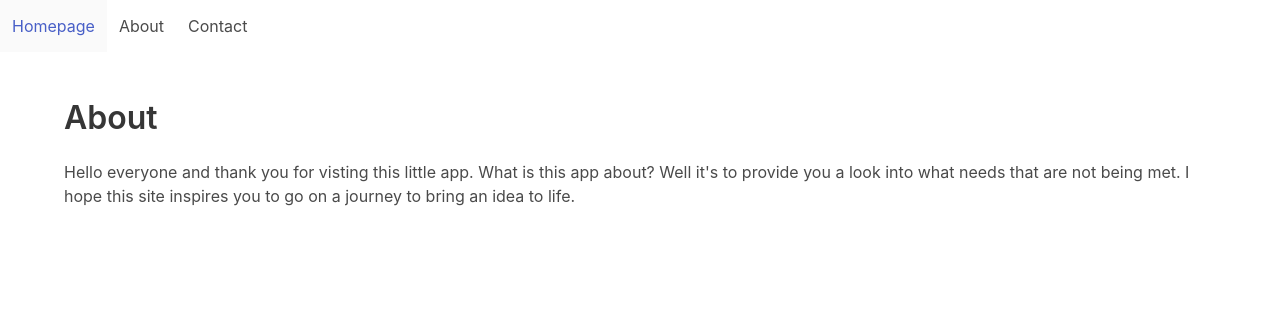
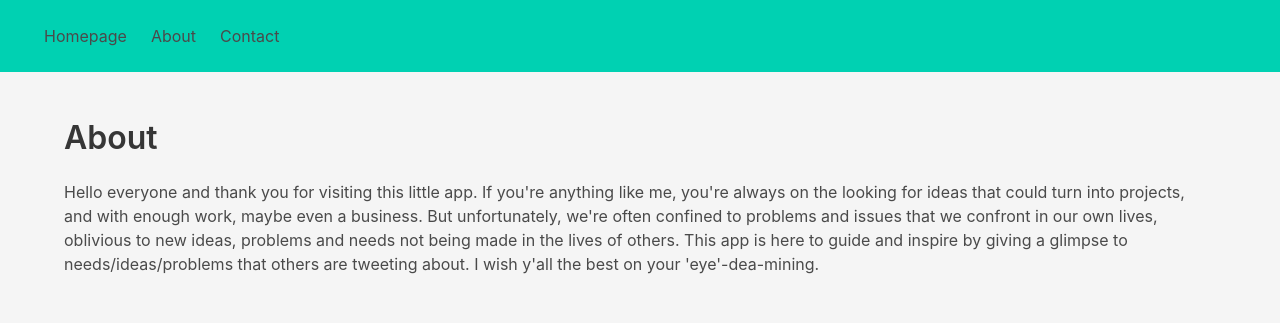
Before and after one commit to alfaiyma/eyedeabox, a Django app: page /about in a window 1280 px wide. Shown: the top 323 px of the page. Run offline with Django 3.2, Linux system fonts and the light colour scheme; some libraries are stand-ins or nearby versions.

Commit message:
last bit of ui touch ups

```diff
--- /dev/null
+++ b/eyedeabox/homepage/Content/About.txt
@@ -0,0 +1,6 @@
+    Hello everyone and thank you for visiting this little app.
+If you're anything like me, you're always on the looking for ideas that could turn into projects,
+and with enough work, maybe even a business. But unfortunately, we're often confined to problems and issues that we confront
+in our own lives, oblivious to new ideas, problems and needs not being made in the lives of others.
+This app is here to guide and inspire by giving a glimpse to needs/ideas/problems that others are tweeting about.
+I wish y'all the best on your 'eye'-dea-mining.
--- a/eyedeabox/homepage/templates/homepage/genericArticle.html
+++ b/eyedeabox/homepage/templates/homepage/genericArticle.html
@@ -8,14 +8,13 @@
   <link rel="stylesheet" href="https://cdn.jsdelivr.net/npm/bulma@0.8.0/css/bulma.min.css">
   <script defer src="https://use.fontawesome.com/releases/v5.3.1/js/all.js"></script>
 </head>
-<body>
-    <nav class="navbar" role="navigation" aria-label="main navigation">
+<body class="has-background-light">
+    <nav class="navbar is-primary is-spaced" role="navigation" aria-label="main navigation">
+        <a class="navbar-item is-size-3-touch has-text-centered-touch" href="{% url 'homepage:index' %}">Homepage</a>
+        <a class="navbar-item is-size-3-touch has-text-centered-touch" href="{% url 'homepage:about' %}">About</a>
+        <a class="navbar-item is-size-3-touch has-text-centered-touch" href="{% url 'homepage:contact' %}">Contact</a>
         <div class="navbar-menu">
             <div class="navbar-start">
-                {% comment %} TODO: Actually Implement this {% endcomment %}
-                <a class="navbar-item" href="{% url 'homepage:index' %}">Homepage</a>
-                <a class="navbar-item" href="{% url 'homepage:about' %}">About</a>
-                <a class="navbar-item" href="{% url 'homepage:contact' %}">Contact</a>
             </div>
         </div>
     </nav>
@@ -24,7 +23,7 @@
             <article>
                 <h1 class="title">{{ headline }}</h1>
                 <p class="content">
-                    {{ content }}
+                    {{ content | urlize }}
                 </p>
             </article>
         </div>
--- a/eyedeabox/homepage/views.py
+++ b/eyedeabox/homepage/views.py
@@ -4,6 +4,8 @@
 
 from TweetConnector import DataRefresh
 from .models import TweetRef
+
+import os
 
 class IndexView(generic.ListView):
     template_name = 'homepage/index.html'
@@ -20,16 +22,22 @@
     refreshAPi.refresh()
     return HttpResponseRedirect(reverse('homepage:index'))
 
+
 def aboutView(request: HttpRequest) -> HttpResponse:
+    file_content: str = 'Error loading content'
+    print(os.getcwd())
+    with open('./homepage/Content/About.txt', 'r') as f:
+        file_content = f.read()
+
     context = {
         'headline': "About",
-        'content': "Hello everyone and thank you for visting this little app. What is this app about? Well it's to provide you a look into what needs that are not being met. I hope this site inspires you to go on a journey to bring an idea to life."
+        'content': file_content
     }
     return render(request, 'homepage/genericArticle.html', context)
 
 def contactView(request: HttpRequest) -> HttpResponse:
     context = {
         'headline': "Contact Details",
-        'content': "Email: eyedeabox@mohammad-alfaiyaz.com\n"
+        'content': "Ideas, suggestions or comments? Email me at eyedeabox@mohammad-alfaiyaz.com"
     }
     return render(request, 'homepage/genericArticle.html', context)
```
Also changed, not shown: eyedeabox/TweetConnector/Api.py (+5 -5 lines), eyedeabox/homepage/templates/homepage/contact.html (deleted).
